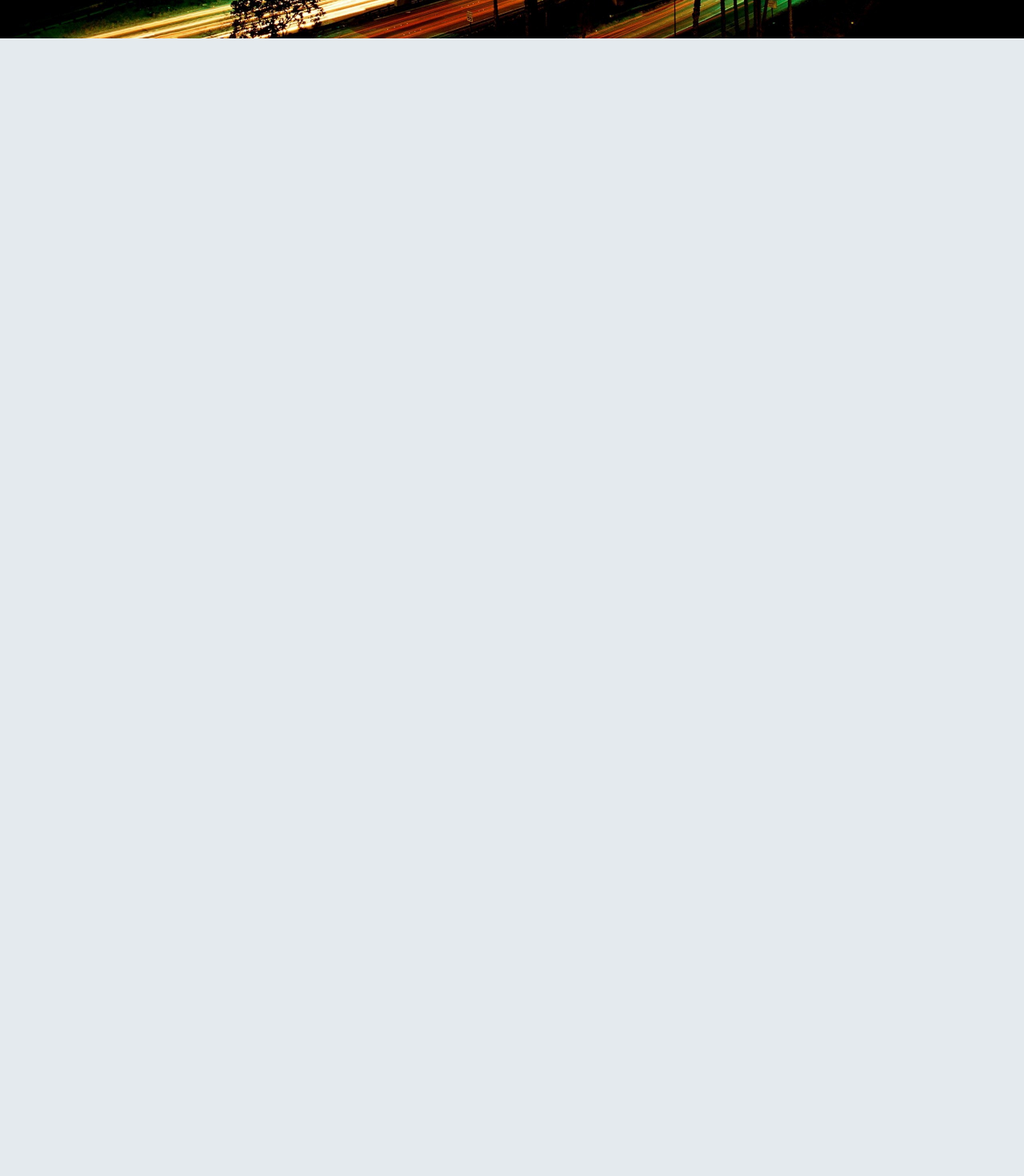
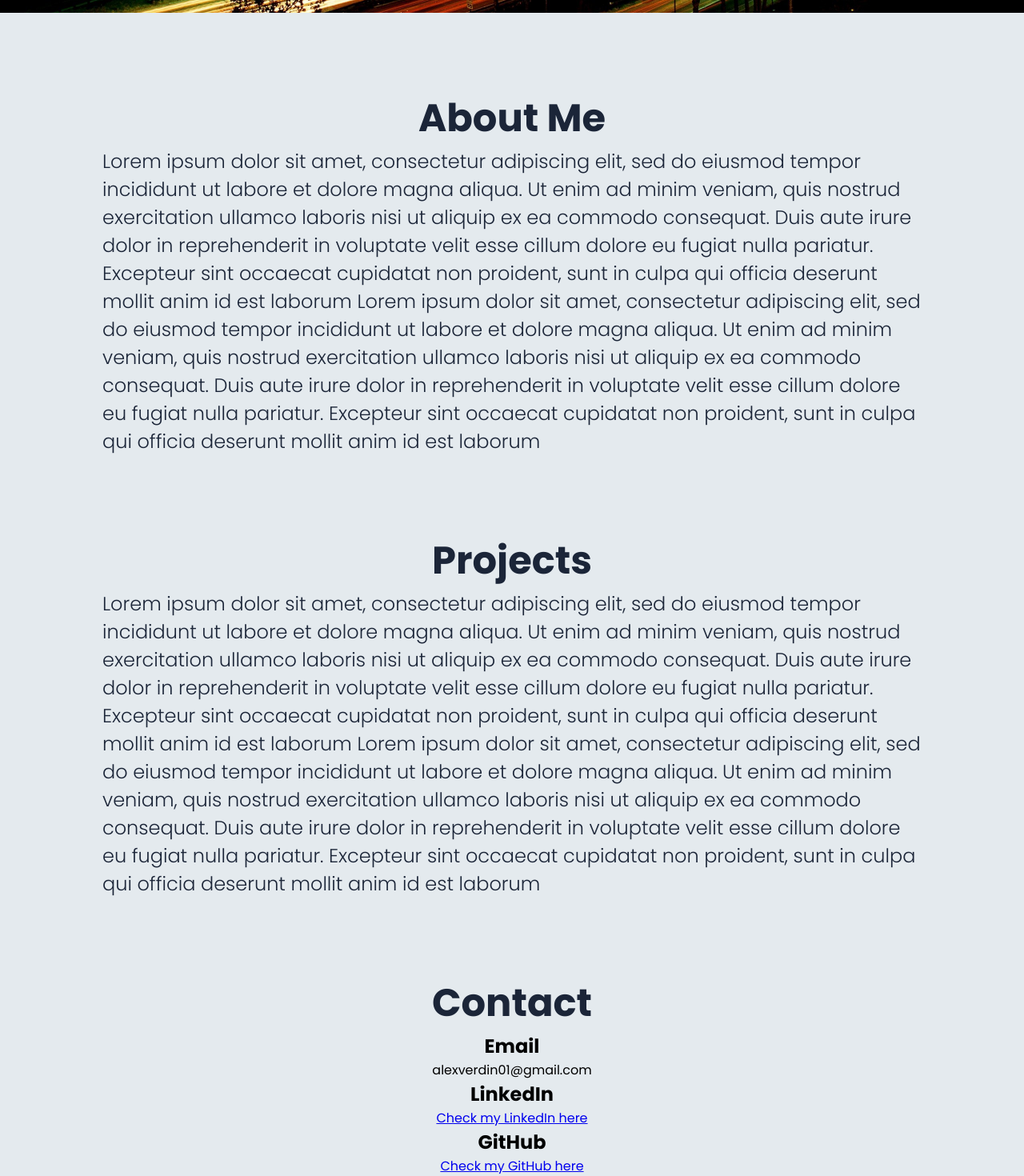
Before and after one commit to averdin2/my_personal_website, a React app: page / in a window 1280 px wide. Shown: the part 784-2254 px from the top of the page at 80% size. Before the commit the page ends 800 px from the top, so only its background shows below. Built offline with nearby package versions, Linux system fonts and the light colour scheme.

Commit message:
general about me, projects, and contact pages are added with general lorem text for now.

```diff
--- a/src/App.js
+++ b/src/App.js
@@ -1,14 +1,22 @@
 import React from 'react';
 import Navbar from "./components/Navbar";
-import Name from './components/Name'
+import Name from './components/Name';
+import About from './components/About';
+import Projects from './components/Projects';
+import Contact from './components/Contact';
 
 import './styles/App.scss';
 
 function App() {
   return (
-    <div className="App">
+    <div className="app">
       <Navbar />
       <Name />
+      <div className='resizeable'>
+      <About />
+      <Projects />
+      <Contact />
+      </div>
     </div>
   );
 }
--- /dev/null
+++ b/src/components/About.js
@@ -0,0 +1,16 @@
+import React from 'react';
+import '../styles/about.scss';
+
+export default function About() {
+  return (
+    <div id='about' className='about'>
+      <div className='about-text'>
+        <h1>About Me</h1>
+        <h3>
+          Lorem ipsum dolor sit amet, consectetur adipiscing elit, sed do eiusmod tempor incididunt ut labore et dolore magna aliqua. Ut enim ad minim veniam, quis nostrud exercitation ullamco laboris nisi ut aliquip ex ea commodo consequat. Duis aute irure dolor in reprehenderit in voluptate velit esse cillum dolore eu fugiat nulla pariatur. Excepteur sint occaecat cupidatat non proident, sunt in culpa qui officia deserunt mollit anim id est laborum
+          Lorem ipsum dolor sit amet, consectetur adipiscing elit, sed do eiusmod tempor incididunt ut labore et dolore magna aliqua. Ut enim ad minim veniam, quis nostrud exercitation ullamco laboris nisi ut aliquip ex ea commodo consequat. Duis aute irure dolor in reprehenderit in voluptate velit esse cillum dolore eu fugiat nulla pariatur. Excepteur sint occaecat cupidatat non proident, sunt in culpa qui officia deserunt mollit anim id est laborum
+        </h3>
+      </div>
+    </div>
+  )
+}
--- /dev/null
+++ b/src/components/Contact.js
@@ -0,0 +1,18 @@
+import React from 'react';
+import '../styles/placeholder.scss';
+
+export default function Contact() {
+  return (
+    <div id='contact' className='container'>
+      <div className='container-text'>
+        <h1>Contact</h1>
+        <h2>Email</h2>
+        <p>alexverdin01@gmail.com</p>
+        <h2>LinkedIn</h2>
+        <a href='https://www.linkedin.com/in/alex-v-verdin/'>Check my LinkedIn here</a>
+        <h2>GitHub</h2>
+        <a href='https://github.com/averdin2'>Check my GitHub here</a>
+      </div>
+    </div>
+  )
+}
--- a/src/components/Name.js
+++ b/src/components/Name.js
@@ -1,5 +1,4 @@
 import React, { Component } from 'react';
-import ReactDOM from "react-dom";
 import '../styles/name.scss';
 
 export default class Name extends Component {
--- a/src/components/Navbar.js
+++ b/src/components/Navbar.js
@@ -29,14 +29,13 @@ class Navbar extends Component {
 
   render() {
     return (
-      <div>
         <nav>
           <div className="nav-title">ALEX</div>
             <ul className={this.state.toggleMenuClass ? "nav-active nav-links" : "nav-links"}>
               <li><a href='#'>Home</a></li>
-              <li><a href='#'>About Me</a></li>
-              <li><a href='#'>Projects</a></li>
-              <li><a href='#'>Contact</a></li>
+              <li><a href='#about'>About Me</a></li>
+              <li><a href='#projects'>Projects</a></li>
+              <li><a href='#contact'>Contact</a></li>
              </ul>
              <div className={this.state.toggleMenuClass ? "toggle burger-menu" : "burger-menu"} onClick={this.toggleMenu}>
                <div className="line1"></div>
@@ -44,8 +43,6 @@ class Navbar extends Component {
                <div className="line3"></div>
              </div>
         </nav>
-
-      </div>
     )
   }
 }
--- /dev/null
+++ b/src/components/Projects.js
@@ -0,0 +1,16 @@
+import React from 'react';
+import '../styles/placeholder.scss';
+
+export default function Projects() {
+  return (
+    <div id='projects' className='container'>
+      <div className='container-text'>
+        <h1>Projects</h1>
+        <h3>
+          Lorem ipsum dolor sit amet, consectetur adipiscing elit, sed do eiusmod tempor incididunt ut labore et dolore magna aliqua. Ut enim ad minim veniam, quis nostrud exercitation ullamco laboris nisi ut aliquip ex ea commodo consequat. Duis aute irure dolor in reprehenderit in voluptate velit esse cillum dolore eu fugiat nulla pariatur. Excepteur sint occaecat cupidatat non proident, sunt in culpa qui officia deserunt mollit anim id est laborum
+          Lorem ipsum dolor sit amet, consectetur adipiscing elit, sed do eiusmod tempor incididunt ut labore et dolore magna aliqua. Ut enim ad minim veniam, quis nostrud exercitation ullamco laboris nisi ut aliquip ex ea commodo consequat. Duis aute irure dolor in reprehenderit in voluptate velit esse cillum dolore eu fugiat nulla pariatur. Excepteur sint occaecat cupidatat non proident, sunt in culpa qui officia deserunt mollit anim id est laborum
+        </h3>
+      </div>
+    </div>
+  )
+}
--- /dev/null
+++ b/src/styles/about.scss
@@ -0,0 +1,21 @@
+@import "functionsAndVariables";
+
+.about {
+  width: 100%;
+  //top: 100vh;
+  display: flex;
+  flex-direction: column;
+  //position: absolute;
+  justify-content: center;
+  align-items: center;
+  padding-top: 12vh;
+  font-family: 'Poppins', sans-serif;
+
+  .about-text {
+    display: flex;
+    flex-direction: column;
+    width: 80%;
+    justify-content: center;
+    align-items: center;
+  }
+}
--- a/src/styles/app.scss
+++ b/src/styles/app.scss
@@ -13,3 +13,19 @@
 body {
   background-color: color(offWhite);
 }
+
+.app {
+  display: flex;
+  width: 100%;
+  flex-direction: column;
+  overflow: auto;
+}
+
+.resizeable {
+  display: flex;
+  flex-direction: column;
+  top: 100vh;
+  width: 100%;
+  position: absolute;
+  z-index: -1;
+}
--- a/src/styles/name.scss
+++ b/src/styles/name.scss
@@ -3,7 +3,7 @@
 // Main root div for Name component
 .name {
   width: 100%;
-  height: 92vh;
+  height: 88vh;
   top: 12vh;
   font-family: 'Poppins', sans-serif;
   font-weight: bold;
@@ -17,7 +17,7 @@
   justify-content: center;
   align-items: center;
   // positon should probably not be fixed
-  position: fixed;
+  position: absolute;
 }
 
 // Classes that change background depending on the time
--- /dev/null
+++ b/src/styles/placeholder.scss
@@ -0,0 +1,21 @@
+@import "functionsAndVariables";
+
+.container {
+  width: 100%;
+  //top: 100vh;
+  display: flex;
+  flex-direction: column;
+  //position: absolute;
+  justify-content: center;
+  align-items: center;
+  padding-top: 12vh;
+  font-family: 'Poppins', sans-serif;
+
+  .container-text {
+    display: flex;
+    flex-direction: column;
+    width: 80%;
+    justify-content: center;
+    align-items: center;
+  }
+}
```
